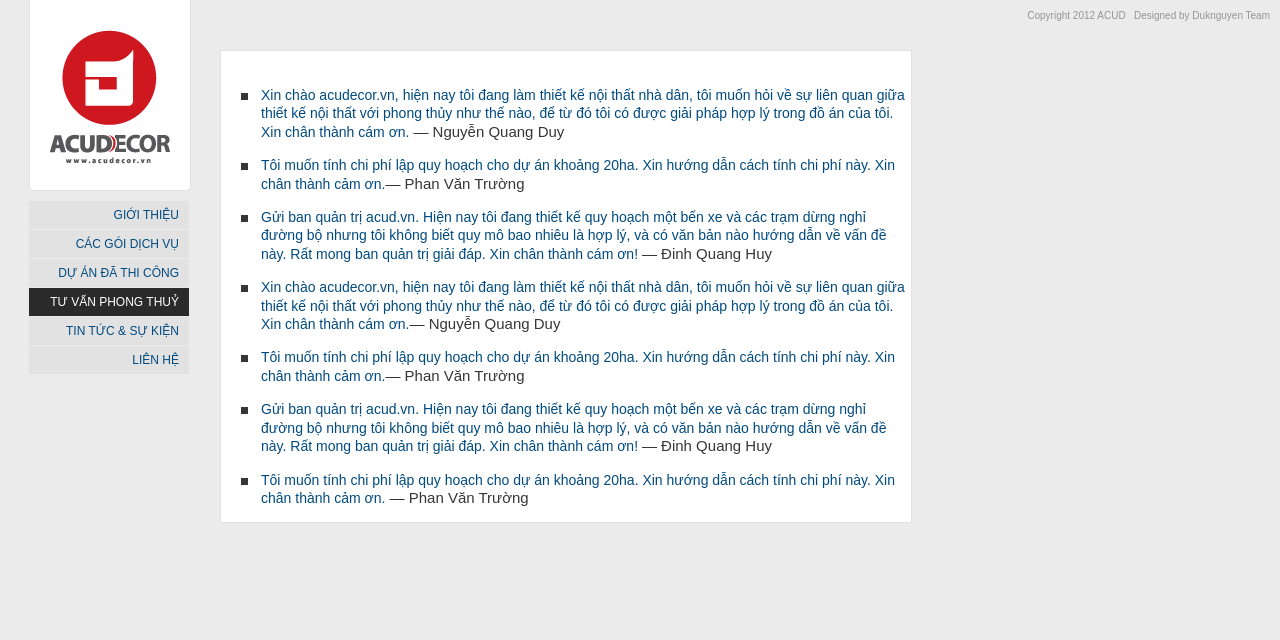
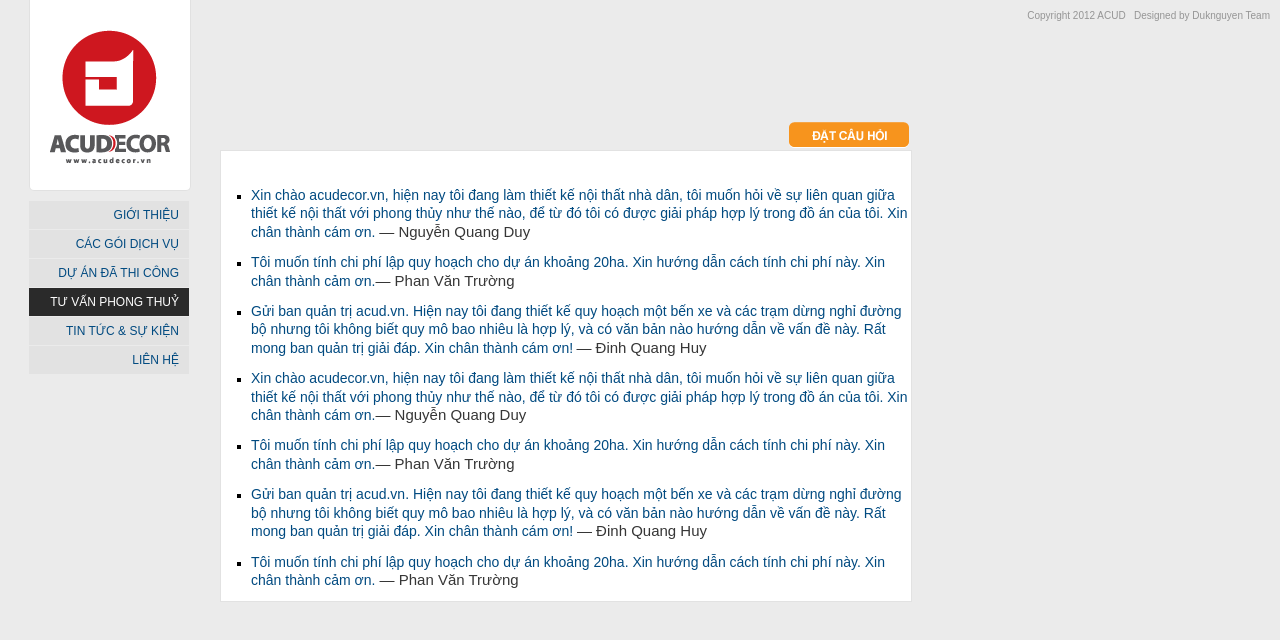
Before and after one commit to nmtam/acudecor, a PHP site: page /consult_onlines_question.html in a window 1280 px wide. Shown: the top 640 px of the page. Run offline with PHP 8.4, Linux system fonts and the light colour scheme.

Commit message:
Update OnlineQuestion page

```diff
--- a/consult_onlines_question.html
+++ b/consult_onlines_question.html
@@ -17,58 +17,35 @@
 <body class="fe">
     <div id="site_wrapper">
         <section class="inside_content_wrapper">
-			<section class="question_container">
-				<section class="question_section">
-					<img class="question_pivot" src="css/imgs/question_pivot.png"/>
-					<a class="question_content" href="#">
-						Xin chào acudecor.vn, hiện nay tôi đang làm thiết kế nội thất nhà dân, tôi muốn hỏi về sự liên quan giữa thiết kế nội thất với phong thủy như thế nào, để từ đó tôi có được giải pháp hợp lý trong đồ án của tôi. Xin chân thành cám ơn. <span class="question_author">— Nguyễn Quang Duy</span>
-					</a>
-				</section>
+			<section class="online_question_title">
+				<a class="question_make" href="#"><img src="css/imgs/question_make.png"/></a>
+				<h1 class="page_title hide_content" id="online_question_title">Hoi dap online</h1>
+			</section>
+			<ul class="question_container">
+				<li>
+					<a class="question_content" href="#">Xin chào acudecor.vn, hiện nay tôi đang làm thiết kế nội thất nhà dân, tôi muốn hỏi về sự liên quan giữa thiết kế nội thất với phong thủy như thế nào, để từ đó tôi có được giải pháp hợp lý trong đồ án của tôi. Xin chân thành cám ơn. </a><span class="question_author">— Nguyễn Quang Duy</span>
+				</li>
+				<li>
+					<a class="question_content" href="#">Tôi muốn tính chi phí lập quy hoạch cho dự án khoảng 20ha. Xin hướng dẫn cách tính chi phí này. Xin chân thành cảm ơn.</a><span class="question_author">— Phan Văn Trường</span>
+				</li>
+				<li>
+					<a class="question_content" href="#">Gửi ban quản trị acud.vn. Hiện nay tôi đang thiết kế quy hoạch một bến xe và các trạm dừng nghỉ đường bộ nhưng tôi không biết quy mô bao nhiêu là hợp lý, và có văn bản nào hướng dẫn về vấn đề này. Rất mong ban quản trị giải đáp. Xin chân thành cám ơn!</a> <span class="question_author">— Đinh Quang Huy</span>
+				</li>
+				<li>
+					<a class="question_content" href="#">Xin chào acudecor.vn, hiện nay tôi đang làm thiết kế nội thất nhà dân, tôi muốn hỏi về sự liên quan giữa thiết kế nội thất với phong thủy như thế nào, để từ đó tôi có được giải pháp hợp lý trong đồ án của tôi. Xin chân thành cám ơn.</a><span class="question_author">— Nguyễn Quang Duy</span>
+				</li>
+				<li>
+					<a class="question_content" href="#">Tôi muốn tính chi phí lập quy hoạch cho dự án khoảng 20ha. Xin hướng dẫn cách tính chi phí này. Xin chân thành cảm ơn.</a><span class="question_author">— Phan Văn Trường</span>
+				</li>
+				<li>
+					<a class="question_content" href="#">Gửi ban quản trị acud.vn. Hiện nay tôi đang thiết kế quy hoạch một bến xe và các trạm dừng nghỉ đường bộ nhưng tôi không biết quy mô bao nhiêu là hợp lý, và có văn bản nào hướng dẫn về vấn đề này. Rất mong ban quản trị giải đáp. Xin chân thành cám ơn! </a><span class="question_author">— Đinh Quang Huy</span>
+				</li>
+				<li>
+					<a class="question_content" href="#">Tôi muốn tính chi phí lập quy hoạch cho dự án khoảng 20ha. Xin hướng dẫn cách tính chi phí này. Xin chân thành cảm ơn.</a><span class="question_author"> — Phan Văn Trường</span>
+				</li>
 
-				<section class="question_section">
-					<img class="question_pivot" src="css/imgs/question_pivot.png"/>
-					<a class="question_content" href="#">
-						Tôi muốn tính chi phí lập quy hoạch cho dự án khoảng 20ha. Xin hướng dẫn cách tính chi phí này. Xin chân thành cảm ơn.<span class="question_author">— Phan Văn Trường</span>
-					</a>
-				</section>
-
-				<section class="question_section">
-					<img class="question_pivot" src="css/imgs/question_pivot.png"/>
-					<a class="question_content" href="#">
-						Gửi ban quản trị acud.vn. Hiện nay tôi đang thiết kế quy hoạch một bến xe và các trạm dừng nghỉ đường bộ nhưng tôi không biết quy mô bao nhiêu là hợp lý, và có văn bản nào hướng dẫn về vấn đề này. Rất mong ban quản trị giải đáp. Xin chân thành cám ơn! <span class="question_author">— Đinh Quang Huy</span>
-					</a>
-				</section>
-
-				<section class="question_section">
-					<img class="question_pivot" src="css/imgs/question_pivot.png"/>
-					<a class="question_content" href="#">
-						Xin chào acudecor.vn, hiện nay tôi đang làm thiết kế nội thất nhà dân, tôi muốn hỏi về sự liên quan giữa thiết kế nội thất với phong thủy như thế nào, để từ đó tôi có được giải pháp hợp lý trong đồ án của tôi. Xin chân thành cám ơn.<span class="question_author">— Nguyễn Quang Duy</span>
-					</a>
-				</section>
-
-				<section class="question_section">
-					<img class="question_pivot" src="css/imgs/question_pivot.png"/>
-					<a class="question_content" href="#">
-						Tôi muốn tính chi phí lập quy hoạch cho dự án khoảng 20ha. Xin hướng dẫn cách tính chi phí này. Xin chân thành cảm ơn.<span class="question_author">— Phan Văn Trường</span>
-					</a>
-				</section>
-
-				<section class="question_section">
-					<img class="question_pivot" src="css/imgs/question_pivot.png"/>
-					<a class="question_content" href="#">
-						Gửi ban quản trị acud.vn. Hiện nay tôi đang thiết kế quy hoạch một bến xe và các trạm dừng nghỉ đường bộ nhưng tôi không biết quy mô bao nhiêu là hợp lý, và có văn bản nào hướng dẫn về vấn đề này. Rất mong ban quản trị giải đáp. Xin chân thành cám ơn! <span class="question_author">— Đinh Quang Huy</span>
-					</a>
-				</section>
-
-				<section class="question_section">
-					<img class="question_pivot" src="css/imgs/question_pivot.png"/>
-					<a class="question_content" href="#">
-						Tôi muốn tính chi phí lập quy hoạch cho dự án khoảng 20ha. Xin hướng dẫn cách tính chi phí này. Xin chân thành cảm ơn.<span class="question_author"> — Phan Văn Trường</span>
-					</a>
-				</section>
-
- 			</section>
-		</div>
+ 			</ul>
+		</section>
 		<section id="inside_footer">
         	<nav class="clearfix">
             	<ul>
--- a/css/style.css
+++ b/css/style.css
@@ -641,6 +641,9 @@
   padding-bottom: 18px;
 }
 
+.news_monthly .news_items  li{
+  padding: 2px 0px;
+}
 #consult_news{
   background-position:0 -500px;
   width:690px;
@@ -703,6 +706,7 @@
 
 .consultant_times .image_back{
   vertical-align: top;
+  padding-right: 1px;
 }
 .consultant_container .social_networks .social_notice{
   text-transform:uppercase;
@@ -745,33 +749,41 @@
 }
 /* end of consultant details page */
 /* Question page */
-.question_container {
-  width: 690px;
+#online_question_title {
+  width:690px;
+  background-position:0 -581px;
+  height:85px;
+}
+.inside_content_wrapper .online_question_title {
+  width:690px;
+  height: 100px;
+}
+.online_question_title .question_make {
+  float:right;
+  margin-top: 72px;
+}
+.inside_content_wrapper .question_container {
+  width: 660px;
   border: solid 1px #E2E2E2;
   background: #fff;
   display: table;
-  padding-top: 35px;
+  padding:35px 0px 0px 30px;
+  color: black;
+  list-style-type: square;
 }
-.question_container .question_section {
-  font: 14px/18.4px Arial, Verdana;
-  padding-bottom: 15px;
-  display: table;
-}
-.question_container .question_pivot {
-  float: left;
-  padding-left: 20px;
-  padding-right: 13px;
-  padding-top: 7px;
+.inside_content_wrapper .question_container li{
+  padding-bottom: 12px;
 }
 .question_container .question_content {
-  float: left;
   width: 650px;
   color: #004a80;
+  font: 14px/18.4px Arial, Verdana;
 }
-.question_author {
+.question_container .question_author {
   color: #363636;
   font: 15px/18.4px Arial, Verdana;
 }
+
 /* end of Question page */
 
 
```
Also changed, not shown: css/imgs/question_make.png (added), css/imgs/sprite.png, 1 other file.
